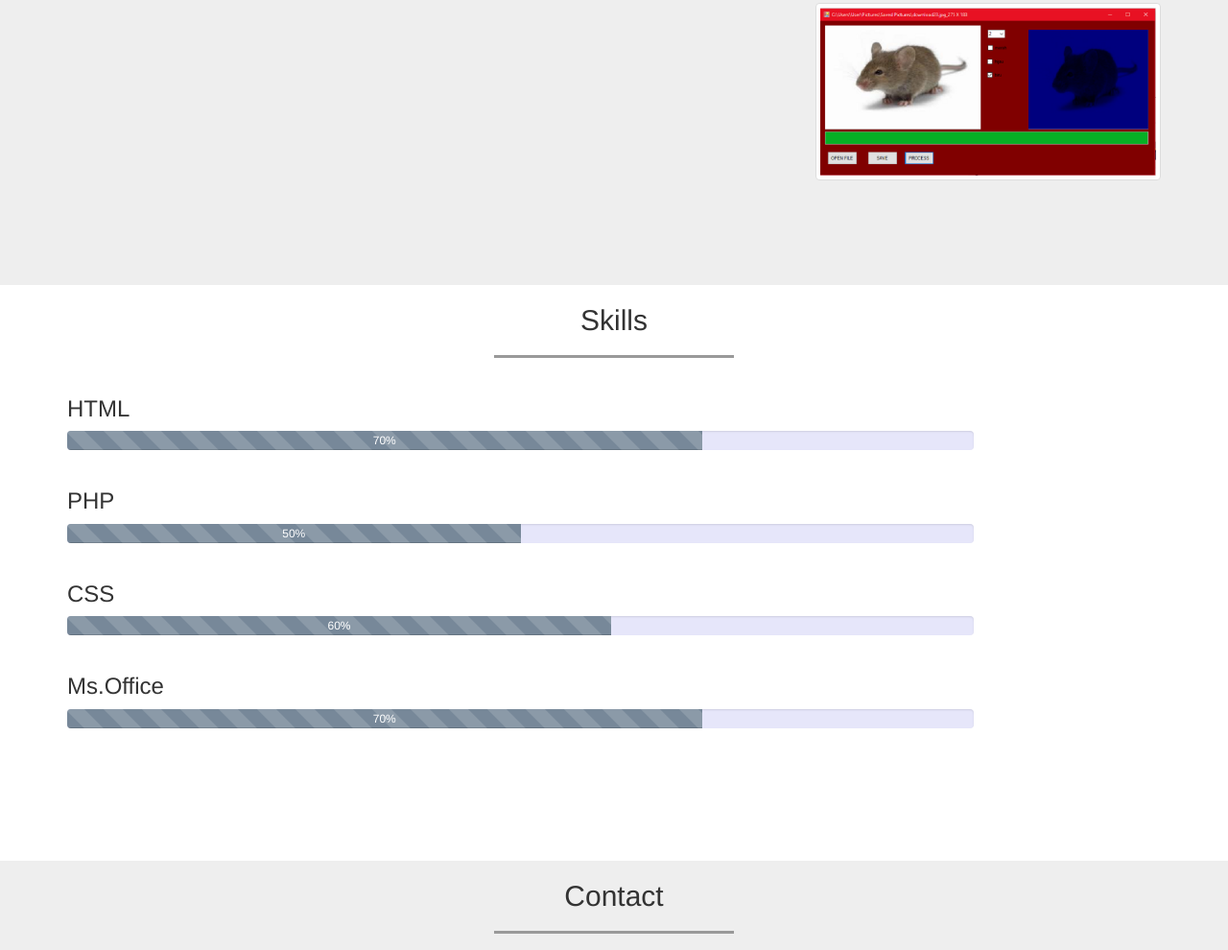
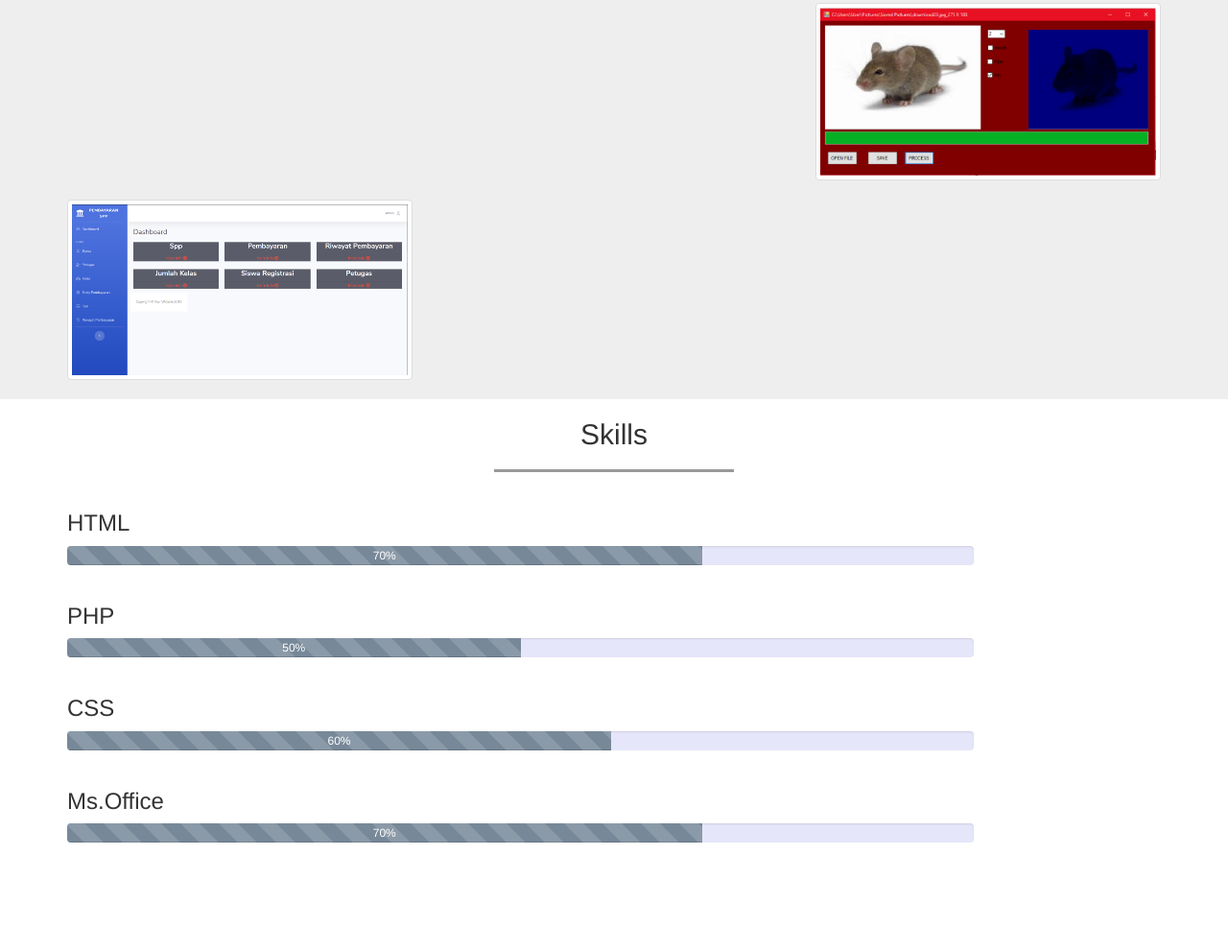
Before and after one commit to Jerman175/Jerman175.github.io, a plain HTML site: page index.html in a window 1280 px wide. Shown: the part 1363-2353 px from the top of the page at 96% size. Drawn offline with Linux system fonts and the light colour scheme.

Commit message:
nambah gambar

```diff
--- a/index.html
+++ b/index.html
@@ -126,6 +126,12 @@
                 <div class="col-sm-4">
                     <a href="img/portfolio/4.png" class="thumbnail">
                         <img src="img/portfolio/4.png" alt="">
+                    </a>
+                </div>
+
+                <div class="col-sm-4">
+                    <a href="img/portfolio/5.png" class="thumbnail">
+                        <img src="img/portfolio/5.png" alt="">
                     </a>
                 </div>
             </div>
```
Also changed, not shown: img/portfolio/5.png (added).
